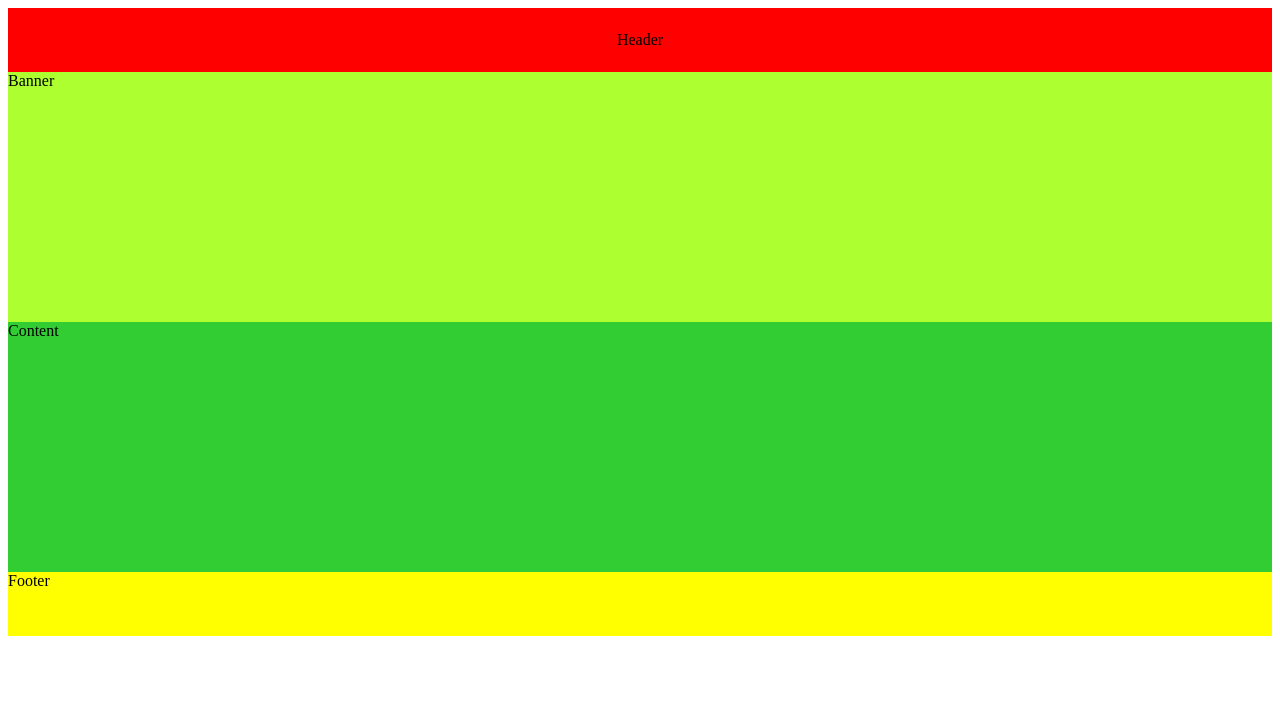
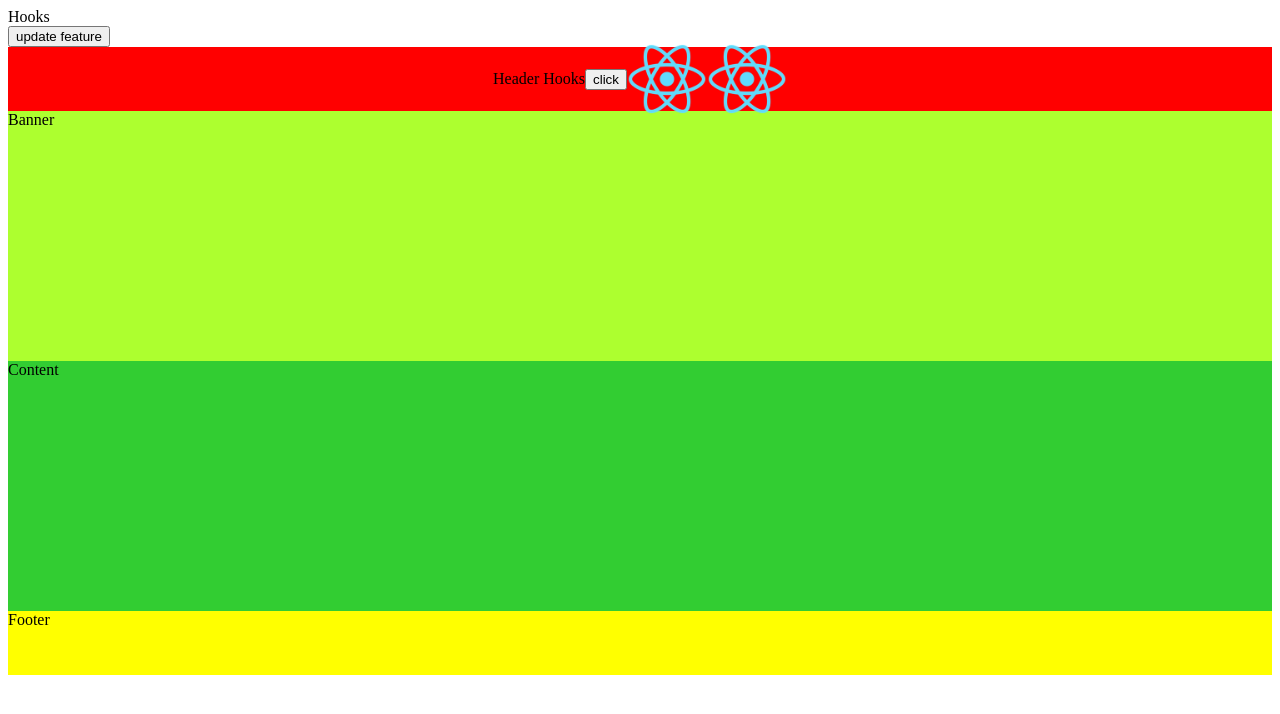
Before and after one commit to kalisubbaiya/react-js, a React (Create React App) app in the folder react-app/my-project/: page / in a window 1280 px wide. Shown: the top 714 px of the page. Built offline with nearby package versions, Linux system fonts and the light colour scheme.

Commit message:
react class workout

```diff
--- a/react-app/my-project/src/Header/Header.css
+++ b/react-app/my-project/src/Header/Header.css
@@ -5,3 +5,6 @@
     align-items: center;
     justify-content: center;
 }
+.head img{
+    width: 80px;
+}
--- a/react-app/my-project/src/Header/Header.js
+++ b/react-app/my-project/src/Header/Header.js
@@ -2,10 +2,18 @@
 
 import React from 'react';
 import "./Header.css";
+import logo from '../assets/images/logo.png';
 
-const Header = () => {
+const Header = (props) => {
+  console.log('props',props);
   return (
-    <div className='head'>Header</div>
+    <div className='head'>Header {props.feature}
+    <button onClick={()=> props.get("data")}>click</button>
+      <img src={logo}/>
+      <img src={require('../assets/images/logo.png')}/>
+      <p id='demo'></p>
+    </div>
+
   )
 }
 
--- a/react-app/my-project/src/index.js
+++ b/react-app/my-project/src/index.js
@@ -1,4 +1,4 @@
-import React, {createElement} from 'react';
+import React, {createElement, useState} from 'react';
 import ReactDOM from 'react-dom/client';
 // import './index.css';
 // import App from './App';
@@ -47,13 +47,27 @@ import ReactDOM from 'react-dom/client';
 
 import Header  from './Header/Header';
 import Banner from './Banner/Banner';
-import Content from './Contetn.js/Content';
-import Footer from './Footer.js/Footer';
+import Content from './Content/Content';
+import Footer from './Footer/Footer';
 
 function Main(){
+  const [feature, setFeature] =useState ('Hooks')
+  const [feature1, setFeature1] =useState ('')
+  const data={
+    name:'kaliraj',
+  }
+  const getData = () =>{
+    console.log("called");
+  }
     return (
       <div>
-        <Header />
+        {feature}<br></br>
+        {feature1}
+        <button onClick={()=>{
+          setFeature('updated hooks');
+          setFeature1('updated js')}
+        }>update feature</button>
+        <Header name={data.name} feature={feature} get={getData}/>
         <Banner />
         <Content />
         <Footer />
```
Also changed, not shown: react-app/my-project/src/Content/Content.css (renamed from react-app/my-project/src/Contetn.js/Content.css), react-app/my-project/src/Content/Content.js (renamed from react-app/my-project/src/Contetn.js/Content.js), react-app/my-project/src/Footer/Footer.css (renamed from react-app/my-project/src/Footer.js/Footer.css), react-app/my-project/src/Footer/Footer.js (renamed from react-app/my-project/src/Footer.js/Footer.js), react-app/my-project/src/assets/images/logo.png (added).
